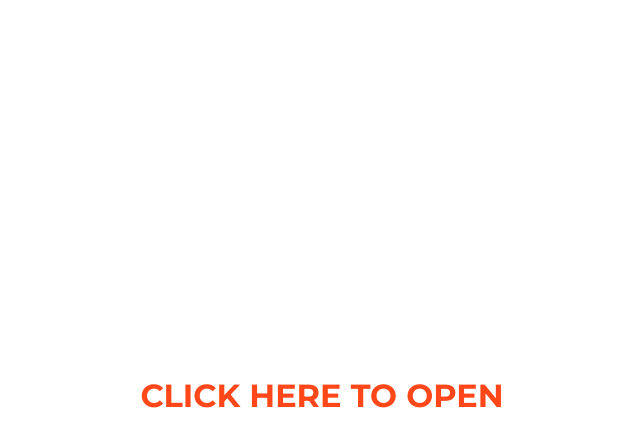
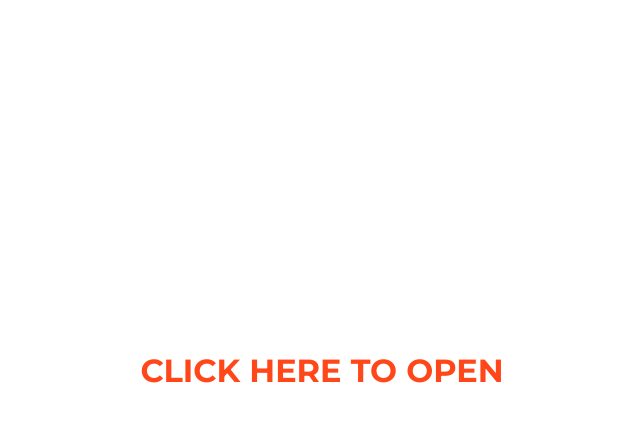
Before and after one commit to imageanalysis/openaccess, a Jekyll site: the page connect.html, which Jekyll copies as it is, in a window 1280 px wide. Shown: the top 447 px of the page, without its empty margins (318-958 px from the left). Built offline with Jekyll 4.4.1, drawn with Linux system fonts in a browser that asks for light colours.

Commit message:
Update connect.html

```diff
--- a/connect.html
+++ b/connect.html
@@ -8,7 +8,7 @@
     <link rel="stylesheet" href="/openaccess//style.css">
     <style type="text/css">
     	h2 {
-    		line-height: 750px;
+    		line-height: 700px;
     		text-align: center;
             text-transform: uppercase;
             font-family: Montserrat,"Helvetica Neue",Helvetica,Arial,sans-serif;
```
